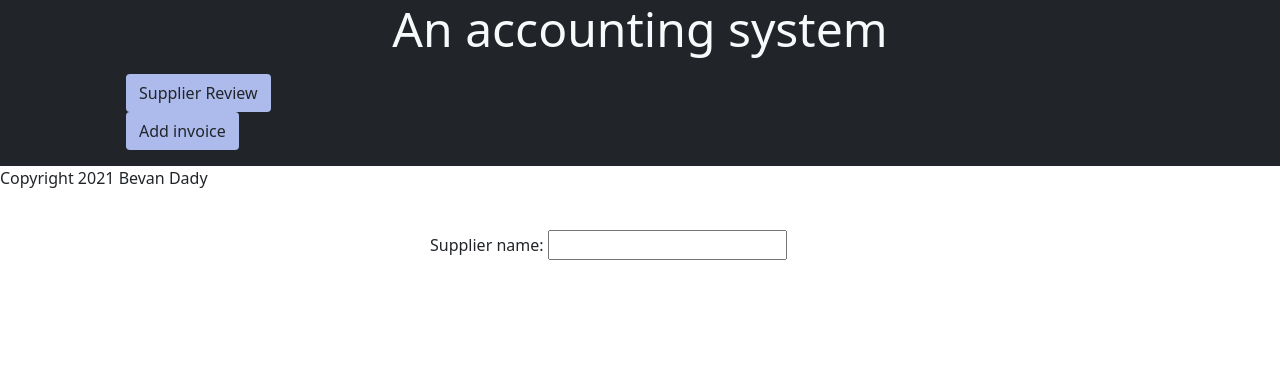
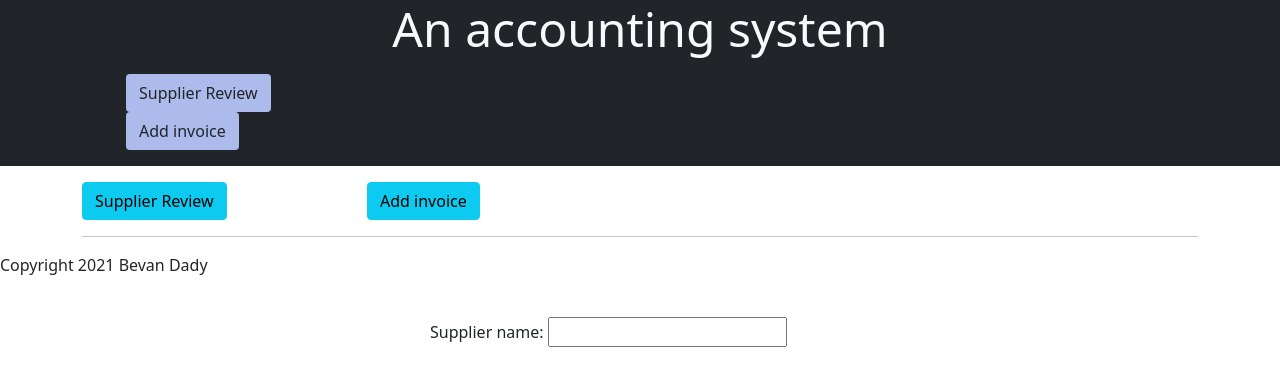
Before and after one commit to spr15bd/accounts_in_php, a PHP site: page /index.php?view=supplier_review in a window 1280 px wide. Shown: the top 386 px of the page. Run offline with PHP 8.4, Linux system fonts and the light colour scheme.

Commit message:
Further amendments to supplier review layout

```diff
--- a/index.php
+++ b/index.php
@@ -48,7 +48,7 @@ if (isset($_POST["supplier"])) {
 		mysqli_free_result($result);
 		if (count($invoices) > 0) {
 ?>
-			<table><th><?php echo htmlspecialchars($_POST["supplier"])?></th>
+			<table class="table table-striped"><th><?php echo htmlspecialchars($_POST["supplier"])?></th>
 				<tr>
 
 					<td>Invoice Number</td>
--- /dev/null
+++ b/main.js
@@ -0,0 +1,6 @@
+var app = new Vue({
+	el: "#app",
+	data: {
+
+	}
+});
--- a/templates/footer.php
+++ b/templates/footer.php
@@ -3,4 +3,5 @@
 
 	<footer class="section"></footer>
 	<div class="center grey-text">Copyright 2021 Bevan Dady</div>
+	<script type="text/javascript" src="main.js"></script>
 </body>
--- a/templates/header.php
+++ b/templates/header.php
@@ -36,4 +36,19 @@
 					</div>
 				</div>
 			</div>
+			<div class="container">
+				<div class="row mt-3">
+					<div class="col-lg-3">
+						<div class="btn btn-info">
+							Supplier Review
+						</div>
+					</div>
+					<div class="col-lg-3">
+						<div class="btn btn-info">
+							Add invoice
+						</div>
+					</div>
+				</div>
+				<hr>
+			</div>
 		</div>
```
